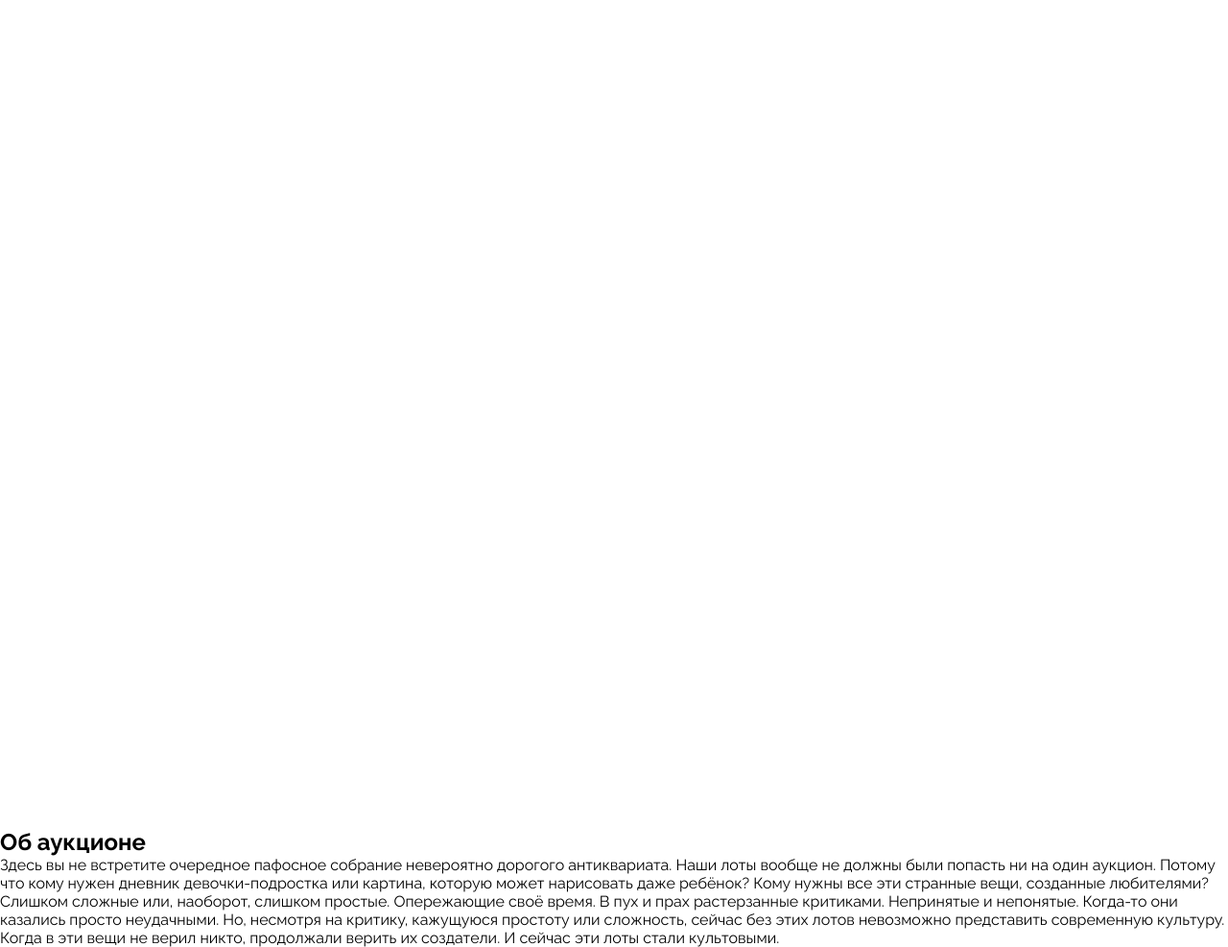
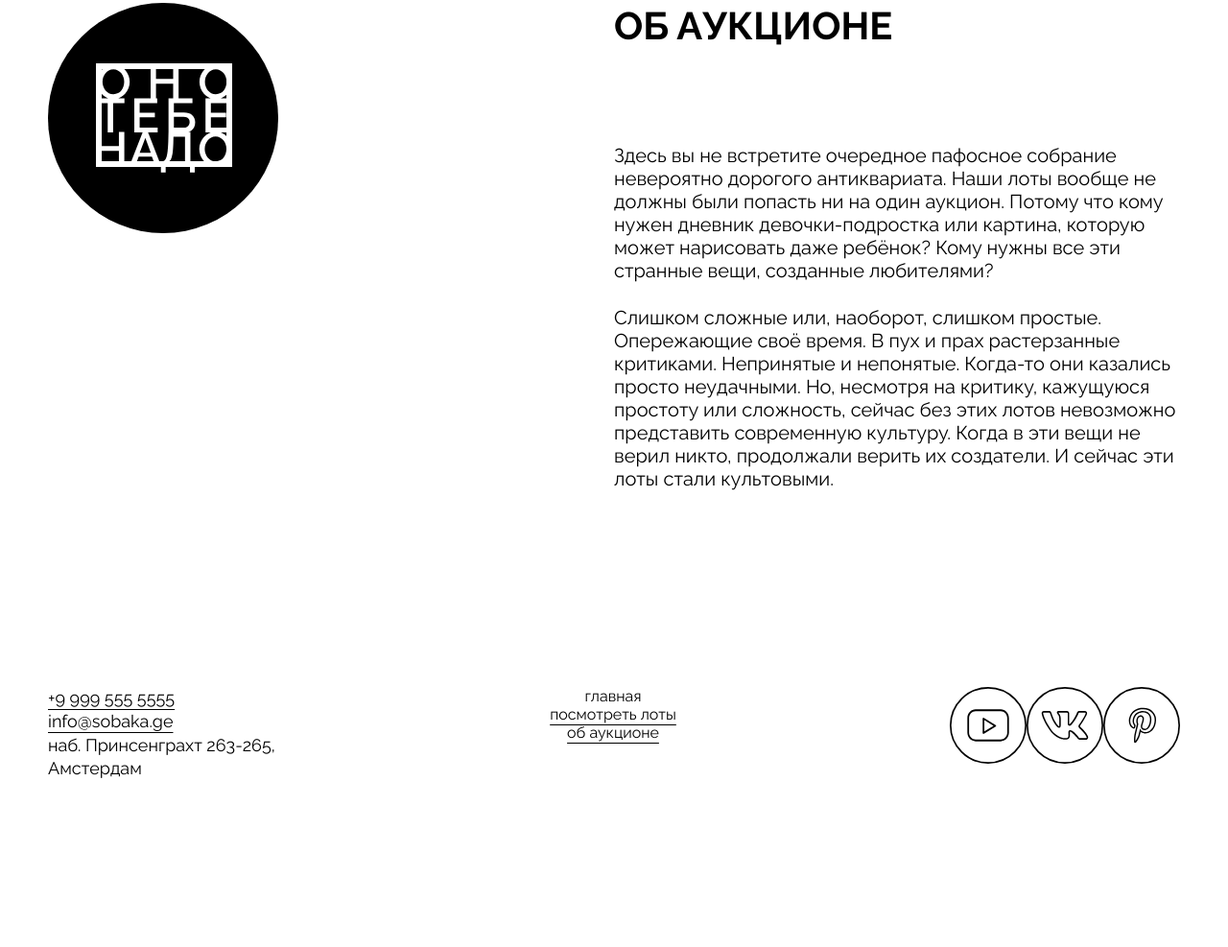
Before and after one commit to Maltseww/ono-tebe-nado, a plain HTML site: page index.html in a window 1280 px wide. Shown: the part 2461-3448 px from the top of the page at 96% size. After the commit the page ends 3364 px from the top, so only its background shows below. Drawn offline with Linux system fonts and the light colour scheme.

Commit message:
почти все

```diff
--- a/index.html
+++ b/index.html
@@ -125,18 +125,45 @@
             <p class="about__text">Слишком сложные или, наоборот, слишком простые. Опережающие своё время. В пух и прах растерзанные критиками. Непринятые и непонятые. Когда-то они казались просто неудачными. Но, несмотря на критику, кажущуюся простоту или сложность, сейчас без этих лотов невозможно представить современную культуру. Когда в эти вещи не верил никто, продолжали верить их создатели. И сейчас эти лоты стали культовыми.
             </p>
         </div>
-
-
-
-
      </section>
-
-
     </main>
 
     <footer class="footer">
-
+      <address class="footer__address address">
+        <a class="no-wrap footer__address-link" href="tel:+99995555555">
+          +9 999 555 5555
+        </a>
+        <a class="no-wrap footer__address-link" href="mailto:info@sobaka.ge">
+          info@sobaka.ge
+        </a>
+        <p>наб. Принсенграхт 263-265, Амстердам</p>
+      </address>
+      <nav class="footer__menu">
+        <ul class="footer__links-list">
+          <li class="footer__links-list-item ">
+            <a class="footer__link footer__link_active">главная</a>
+          </li>
+          <li class="footer__links-list-item">
+            <a class="footer__link" href="#">посмотреть лоты</a>
+          </li>
+          <li class="footer__links-list-item">
+            <a class="footer__link" href="#">об аукционе</a>
+          </li>
+        </ul>
+      </nav>
+      <div class="footer__social-list">
+        <ul class="footer__social-list-item">
+          <li class="footer__social-link">
+            <img class="footer__social-icon" src="/images/yt.svg" alt="youtube">
+          </li>
+          <li class="footer__social-link">
+            <img class="footer__social-icon" src="/images/vk.svg" alt="vk">
+          </li>
+          <li class="footer__social-link">
+            <img class="footer__social-icon" src="/images/pinterest.svg" alt="pinterest">
+          </li>
+        </ul>
+      </div>
     </footer>
-
   </body>
 </html>
--- a/styles/style.css
+++ b/styles/style.css
@@ -275,7 +275,85 @@ body {
     margin-left: 40px;
 }
 
+/* about */
+
 .about {
     display: grid;
+    grid-template-columns:repeat(2,1fr) ;
+    margin: 180px 50px;
+}
+
+.about__title {
+    color: #000;
+    font-size: 40px;
+    font-weight: 700;
+    text-transform: uppercase;
+    margin-bottom: 100px;
+}
+
+.about__text {
+    color: #000;
+    font-size: 20px;
+    font-weight: 400;
+}
+
+.about__text:not(last-of-type) {
+    margin-bottom: 25px;
+}
+
+.about__logo-image {
+    width: 148px;
+    height: 114px;
+    margin: 63px 46px;
 
 }
+
+.about__logo {
+    background-color: #000;
+    width: 240px;
+    height: 240px;
+    border-radius: 50%
+
+}
+
+
+
+
+/* footer */
+
+.footer {
+    display: flex;
+    justify-content: space-between;
+    margin: 180px 50px 90px 50px;
+}
+
+.footer__address {
+    display: flex;
+    flex-direction: column;
+    text-underline-offset: 5px;
+}
+
+.footer__menu {
+    display: flex;
+    flex-direction: column;
+    align-items: center;
+}
+
+.footer__links-list-item {
+    list-style: none;
+    text-align: center;
+    text-underline-offset: 5px;
+}
+
+.footer__link_active {
+    list-style: none;
+}
+
+.footer__social-list-item {
+    display: flex;
+    flex-direction: row;
+    justify-content: space-between;
+    width: 240px;
+    height: 48px;
+    list-style: none;
+}
```
